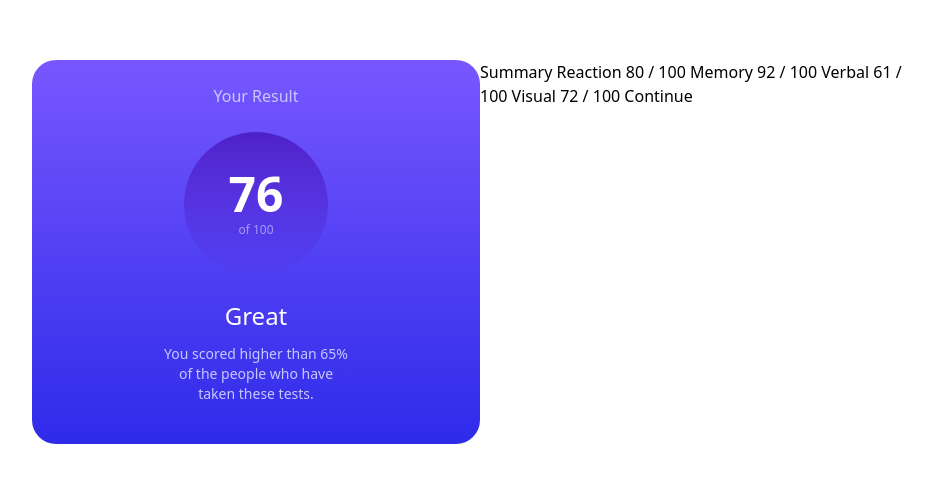
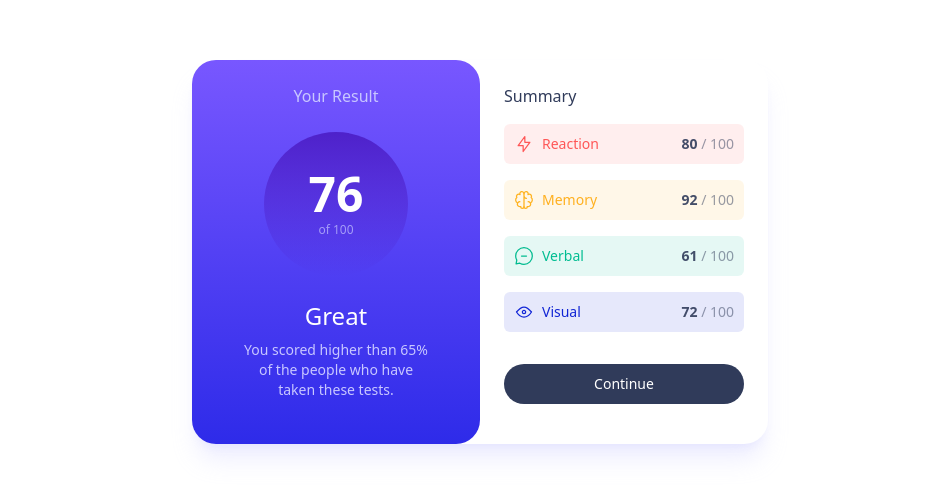
Before and after one commit to Antoneee/Results-Summary-Component, a plain HTML site: page index.html in a window 1280 px wide. Shown: the part 148-640 px from the top of the page, without its empty margins (160-1092 px from the left). Drawn offline with nearby package versions, Linux system fonts and the light colour scheme.

Commit message:
Finish second half

```diff
--- a/index.html
+++ b/index.html
@@ -21,18 +21,25 @@
         text-align: center;
       }
       .attribution a {
-        color: hsl(228, 45%, 44%);
+        color: #3e52a3;
         color: #7857ff;
         color: #2e2be9;
         color: #4e21ca;
         color: #2421ca00;
         color: #c8c7ff;
+        color: #303b5a;
+        color: #ff5757;
+        color: #ffb01f;
+        color: #00bd91;
+        color: #1125d4;
       }
     </style>
     <script src="https://cdn.tailwindcss.com"></script>
   </head>
   <body class="flex items-center justify-center h-screen">
-    <div class="container w-[70%] flex h-96">
+    <div
+      class="container max-w-xl flex h-96 shadow-xl shadow-[#c8c7ff]/30 rounded-3xl"
+    >
       <div
         class="bg-gradient-to-t from-[#2e2be9] to-[#7857ff] rounded-3xl flex flex-col items-center w-[50%] text-[#ffffff] p-6"
       >
@@ -43,14 +50,72 @@
           <span class="text-5xl font-bold mb-1">76</span>
           <span class="text-[#c8c7ff]/70 text-xs">of 100</span>
         </div>
-        <h3 class="text-2xl font-medium mb-3">Great</h3>
+        <h3 class="text-2xl font-medium mb-2">Great</h3>
         <p class="text-center text-[#c8c7ff] text-sm w-48">
           You scored higher than 65% of the people who have taken these tests.
         </p>
       </div>
-      <div class="w-[50%]">
-        Summary Reaction 80 / 100 Memory 92 / 100 Verbal 61 / 100 Visual 72 /
-        100 Continue
+      <div class="w-[50%] p-6">
+        <h2 class="text-[#303b5a] font-medium mb-4">Summary</h2>
+        <ul class="flex flex-col space-y-4 text-sm font-medium mb-8">
+          <li
+            class="bg-[#ff5757]/10 text-[#ff5757] rounded-md p-2.5 flex justify-between"
+          >
+            <div class="flex space-x-2">
+              <img src="./assets/images/icon-reaction.svg" alt="" /><span
+                >Reaction</span
+              >
+            </div>
+            <div>
+              <span class="font-bold text-[#303b5a]/90">80</span>
+              <span class="text-[#303b5a]/50"> / 100</span>
+            </div>
+          </li>
+          <li
+            class="bg-[#ffb01f]/10 text-[#ffb01f] rounded-md p-2.5 flex justify-between"
+          >
+            <div class="flex space-x-2">
+              <img src="./assets/images/icon-memory.svg" alt="" /><span
+                >Memory</span
+              >
+            </div>
+            <div>
+              <span class="font-bold text-[#303b5a]/90">92</span>
+              <span class="text-[#303b5a]/50"> / 100</span>
+            </div>
+          </li>
+          <li
+            class="bg-[#00bd91]/10 text-[#00bd91] rounded-md p-2.5 flex justify-between"
+          >
+            <div class="flex space-x-2">
+              <img src="./assets/images/icon-verbal.svg" alt="" /><span
+                >Verbal</span
+              >
+            </div>
+            <div>
+              <span class="font-bold text-[#303b5a]/90">61</span>
+              <span class="text-[#303b5a]/50"> / 100</span>
+            </div>
+          </li>
+          <li
+            class="bg-[#1125d4]/10 text-[#1125d4] rounded-md p-2.5 flex justify-between"
+          >
+            <div class="flex space-x-2">
+              <img src="./assets/images/icon-visual.svg" alt="" /><span
+                >Visual</span
+              >
+            </div>
+            <div>
+              <span class="font-bold text-[#303b5a]/90">72</span>
+              <span class="text-[#303b5a]/50"> / 100</span>
+            </div>
+          </li>
+        </ul>
+        <button
+          class="bg-[#303b5a] block w-[100%] rounded-full p-2.5 text-sm font-medium text-white hover:bg-gradient-to-t from-[#2e2be9] to-[#7857ff] active:bg-gradient-to-t from-[#2e2be9] to-[#7857ff]"
+        >
+          Continue
+        </button>
       </div>
     </div>
 
```
